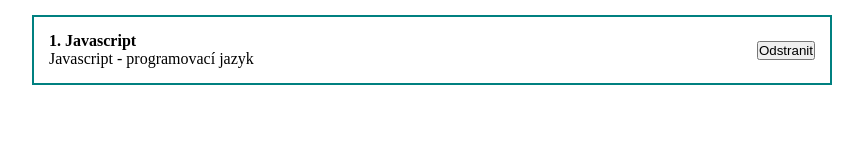
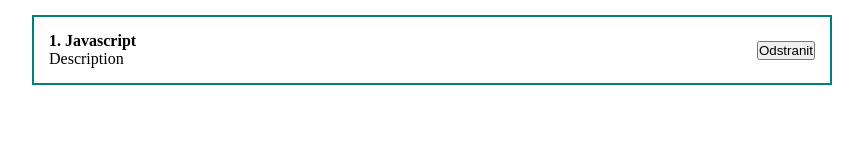
Before and after one commit to kofranek/timur-ulbi-react-course, a React (Create React App) app: page / in a window 1280 px wide. Shown: the top 160 px of the page, without its empty margins (208-1071 px from the left). Built offline with nearby package versions, Linux system fonts and the light colour scheme; the HTML template or start-up script is replaced by a standard one.

Commit message:
Props. Argumenty komponenty

```diff
--- a/src/App.js
+++ b/src/App.js
@@ -2,23 +2,14 @@
 import Counter from './components/Counter'
 import ClassCounter from './components/ClassCounter'
 import './styles/App.css'
+import PostItem from './components/PosItem';
 
 function App () {
   return (
     <div className="App">
-
-      <div className="post">
-        <div className="post__content">
-          <strong>1. Javascript</strong>
-          <div>
-            Javascript - programovací jazyk
-          </div>
-        </div>
-        <div className="post__btns">
-          <button>Odstranit</button>
-        </div>
-      </div>
-
+      <PostItem
+        post ={{id:1, title:'Javascript', body:'Description'}}
+      />
     </div>
   );
 }
--- /dev/null
+++ b/src/components/PosItem.jsx
@@ -0,0 +1,22 @@
+import React from 'react';
+
+const PostItem = (props) => {
+  console.log('props=',props)
+  return (
+    <div>
+      <div className="post">
+        <div className="post__content">
+          <strong>{props.post.id}. {props.post.title}</strong>
+          <div>
+            {props.post.body}
+          </div>
+        </div>
+        <div className="post__btns">
+          <button>Odstranit</button>
+        </div>
+      </div>
+    </div>
+  );
+};
+
+export default PostItem;
```
